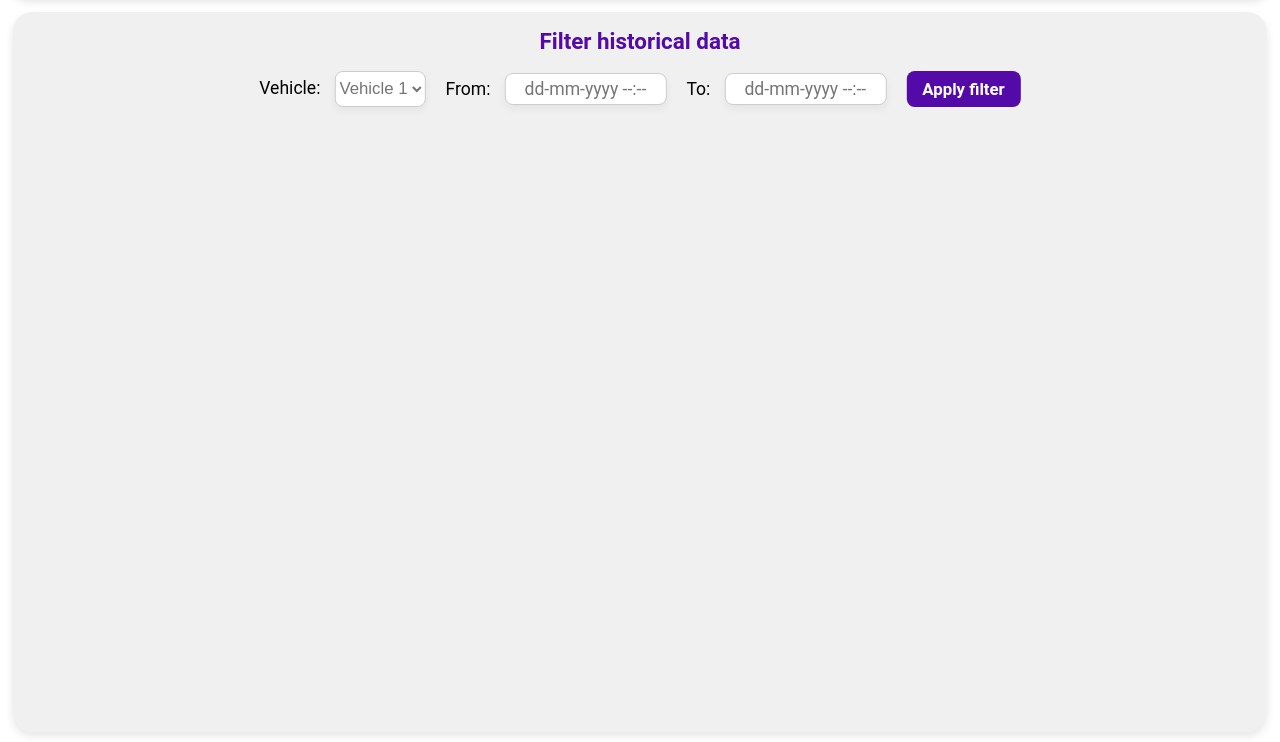
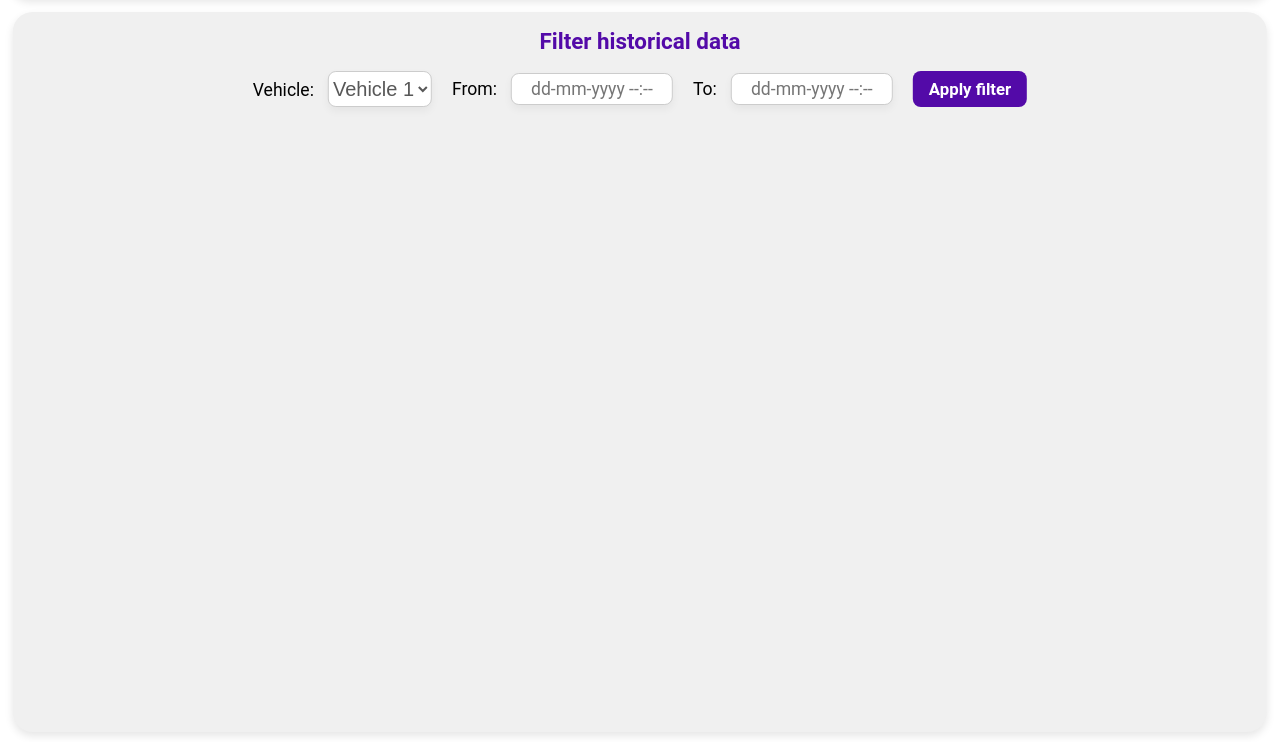
Before and after one commit to EstradaJesus19/GPS-tracking-webserver, a website with bundled scripts: page public/records.html in a window 1280 px wide. Shown: the part 58-800 px from the top of the page. Built offline with nearby package versions, Linux system fonts and the light colour scheme; no server answers; a script that the page names is missing.

```diff
--- a/public/styles/records.css
+++ b/public/styles/records.css
@@ -255,8 +255,8 @@
     margin-right: 20px;
     margin-top: 10px;
     cursor: pointer;
-    color: #757575;
-    font-size: 1.05em;
+    color: #585858;
+    font-size: 1.25em;
 }
 
 #vehicleSelector:focus {
```
